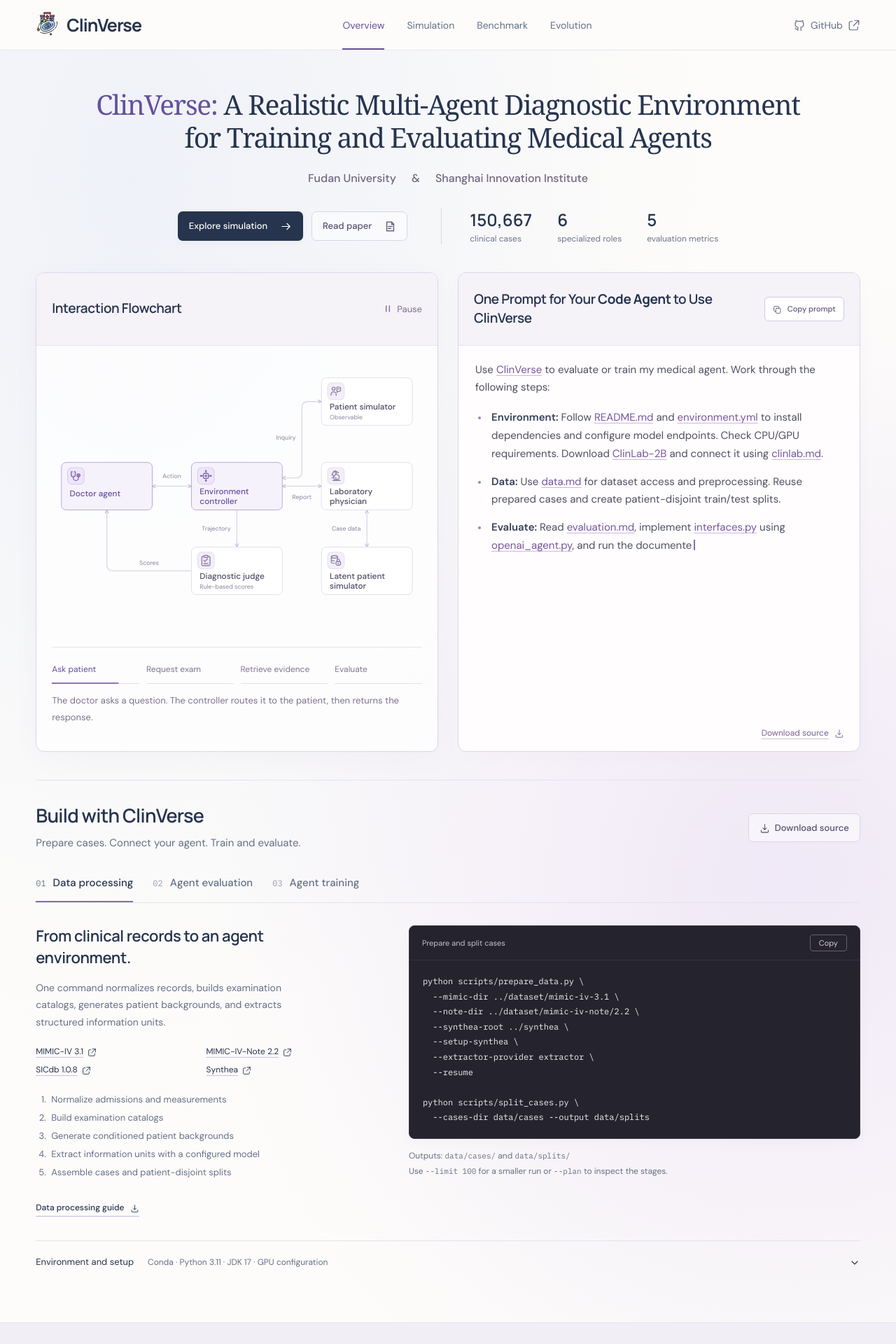
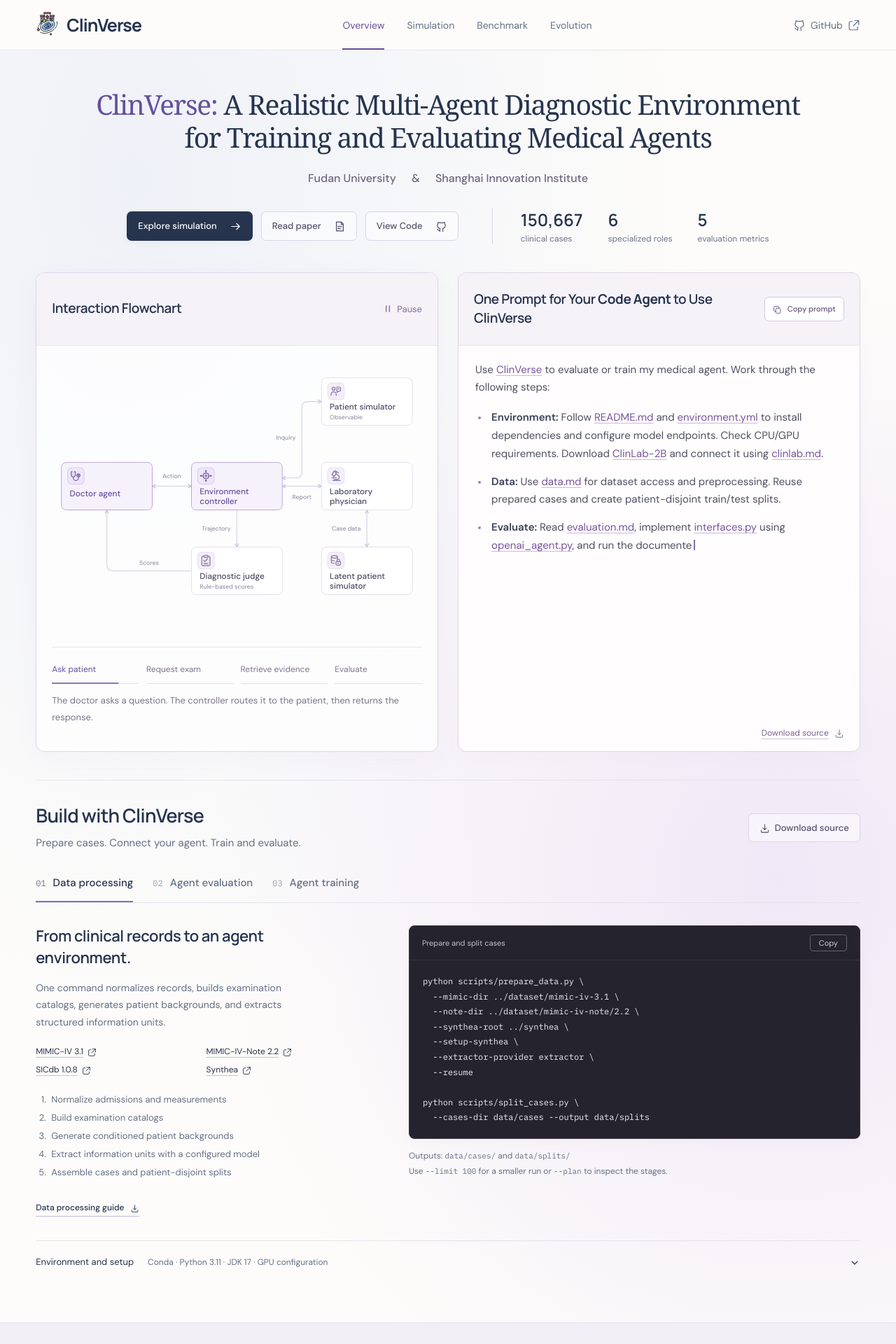
Before and after one commit to SirryChen/SirryChen.github.io, a Jekyll site: the page blogs/ClinVerse/index.html, which Jekyll copies as it is, in a window 1280 px wide. Shown: the top 1920 px of the page at 70% size. Built offline with Jekyll 4.4.1, drawn with Linux system fonts in a browser that asks for light colours.

Commit message:
Add View Code button beside paper link

```diff
--- a/blogs/ClinVerse/index.html
+++ b/blogs/ClinVerse/index.html
@@ -1,8 +1,8 @@
 <!doctype html>
-<html lang="en"><head><meta charset="UTF-8"><meta name="viewport" content="width=device-width,initial-scale=1"><meta name="theme-color" content="#fdfcfa"><meta name="description" content="Explore ClinVerse, an EHR-grounded environment for evaluating and improving medical diagnostic agents."><link rel="canonical" href="https://sirrychen.github.io/blogs/ClinVerse/"><meta property="og:url" content="https://sirrychen.github.io/blogs/ClinVerse/"><title>ClinVerse — Clinical intelligence, in context.</title><link rel="icon" type="image/svg+xml" href="assets/clinverse-logo.svg"><link rel="stylesheet" href="style.css"><link rel="stylesheet" href="refinement.css?v=clinlab-context-11"><link rel="stylesheet" href="guide.css?v=code-agent-12"></head><body>
+<html lang="en"><head><meta charset="UTF-8"><meta name="viewport" content="width=device-width,initial-scale=1"><meta name="theme-color" content="#fdfcfa"><meta name="description" content="Explore ClinVerse, an EHR-grounded environment for evaluating and improving medical diagnostic agents."><link rel="canonical" href="https://sirrychen.github.io/blogs/ClinVerse/"><meta property="og:url" content="https://sirrychen.github.io/blogs/ClinVerse/"><title>ClinVerse — Clinical intelligence, in context.</title><link rel="icon" type="image/svg+xml" href="assets/clinverse-logo.svg"><link rel="stylesheet" href="style.css"><link rel="stylesheet" href="refinement.css?v=clinlab-context-11"><link rel="stylesheet" href="guide.css?v=hero-code-13"></head><body>
 <header><a class="brand" href="#overview"><img class="brand-icon brand-logo" src="assets/clinverse-logo.svg" alt="" width="34" height="39"> ClinVerse</a><nav aria-label="Main navigation"><a href="#overview" class="active">Overview</a><a href="#simulation">Simulation</a><a href="#benchmark">Benchmark</a><a href="#evolution">Evolution</a></nav><a class="github-link" href="https://github.com/SirryChen/ClinVerse" target="_blank" rel="noopener"><span data-icon="github"></span>GitHub<span data-icon="external"></span></a></header>
 <main>
-<section class="hero wrap" id="overview"><div class="overview-intro"><h1><span class="title-line"><span class="paper-name">ClinVerse:</span> A Realistic Multi-Agent Diagnostic Environment</span> <span class="title-line">for Training and Evaluating Medical Agents</span></h1><div class="overview-affiliations"><span>Fudan University</span><span class="affiliation-separator">&amp;</span><span>Shanghai Innovation Institute</span></div><div class="overview-summary"><div class="hero-actions"><a class="button primary" href="#simulation">Explore simulation <span data-icon="arrow-right"></span></a><a class="button secondary" href="https://arxiv.org/abs/2610.34878" target="_blank">Read paper <span data-icon="report"></span></a></div><div class="hero-meta"><span><b>150,667</b> clinical cases</span><span><b>6</b> specialized roles</span><span><b>5</b> evaluation metrics</span></div></div></div>
+<section class="hero wrap" id="overview"><div class="overview-intro"><h1><span class="title-line"><span class="paper-name">ClinVerse:</span> A Realistic Multi-Agent Diagnostic Environment</span> <span class="title-line">for Training and Evaluating Medical Agents</span></h1><div class="overview-affiliations"><span>Fudan University</span><span class="affiliation-separator">&amp;</span><span>Shanghai Innovation Institute</span></div><div class="overview-summary"><div class="hero-actions"><a class="button primary" href="#simulation">Explore simulation <span data-icon="arrow-right"></span></a><a class="button secondary" href="https://arxiv.org/abs/2610.34878" target="_blank">Read paper <span data-icon="report"></span></a><a class="button secondary" href="https://github.com/SirryChen/ClinVerse" target="_blank" rel="noopener">View Code <span data-icon="github"></span></a></div><div class="hero-meta"><span><b>150,667</b> clinical cases</span><span><b>6</b> specialized roles</span><span><b>5</b> evaluation metrics</span></div></div></div>
 <div class="environment-flow" aria-label="Interactive ClinVerse information flow">
 <div class="flow-heading"><h2>Interaction Flowchart</h2><button id="flow-play" class="flow-pause" aria-label="Pause information flow animation">Pause</button></div>
 <svg class="flow-diagram" viewBox="0 0 720 456" role="img" aria-labelledby="flow-title flow-desc">
```
Also changed, not shown: blogs/ClinVerse/guide.css.
